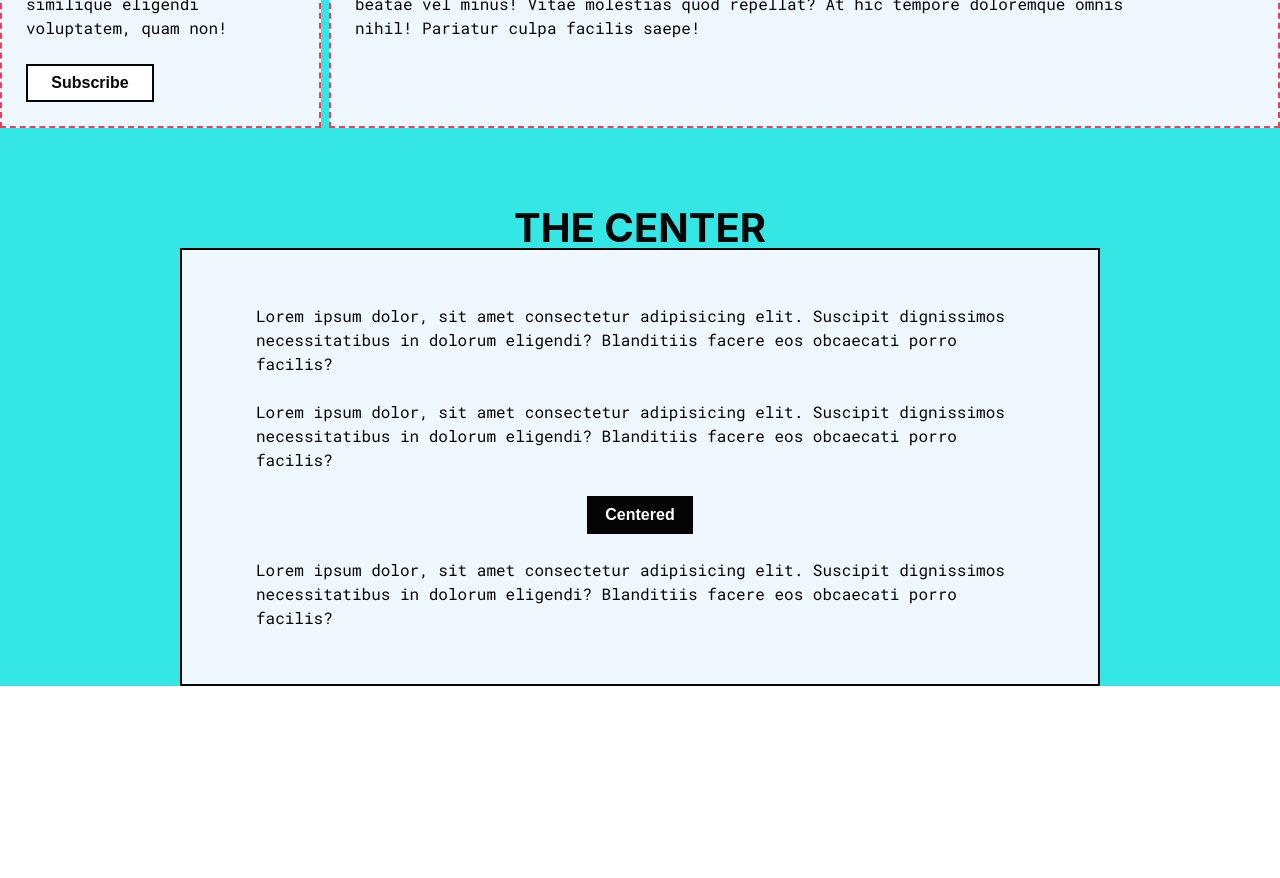
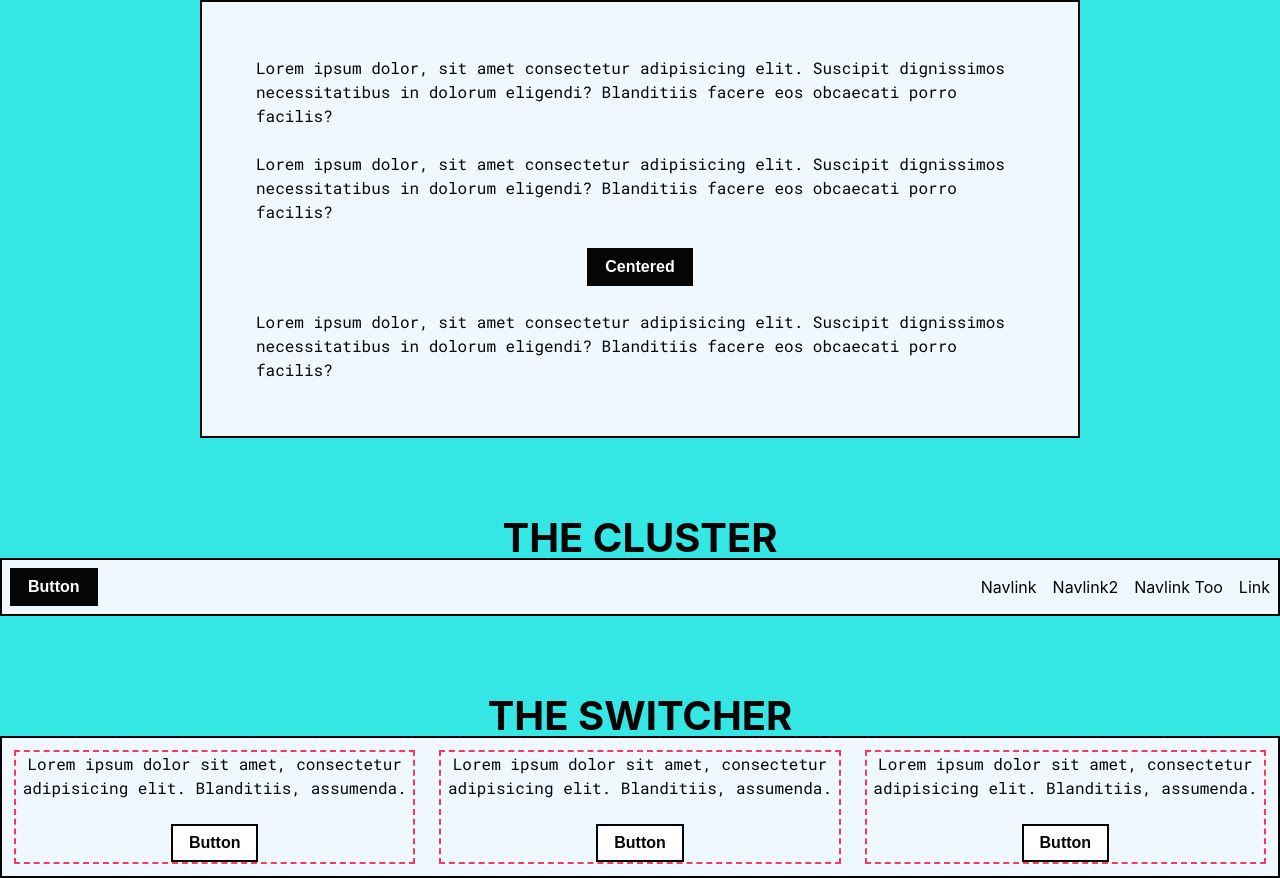
Before and after one commit to karamazov85/layout-sandbox, a React (Create React App) app: page / in a window 1280 px wide. Shown: the part 1760-2638 px from the top of the page. Before the commit the page ends 2446 px from the top, so only its background shows below. Built offline with nearby package versions, Linux system fonts and the light colour scheme.

Commit message:
added Cluster and Swticher components

```diff
--- a/src/App.css
+++ b/src/App.css
@@ -66,6 +66,7 @@ ol,
 a,
 p {
   margin: 0;
+  padding: 0;
 }
 
 img {
@@ -76,6 +77,12 @@ img {
 a,
 label {
   display: inline-block;
+  text-decoration: none;
+}
+
+ul {
+  list-style: none;
+  padding: 0;
 }
 
 h1 {
@@ -98,17 +105,22 @@ section {
   align-items: center;
 }
 
-.bg-cyan {
+.App {
   background-color: var(--clr-secondary-cyan);
 }
 
-/* classes for THE STACK */
+.site__title {
+  padding: 5rem;
+}
+
+/* classes for THE STACK - it will be shared */
 
 .stack {
   --space: 1.5rem;
   display: flex;
   flex-direction: column;
   justify-content: flex-start;
+  align-items: center;
 }
 
 .stack > * + * {
@@ -116,5 +128,5 @@ section {
 }
 
 .stack-small > * + * {
-  margin-top: 0.5rem;
+  margin-top: var(--space) / 3;
 }
--- a/src/App.js
+++ b/src/App.js
@@ -2,20 +2,28 @@ import './App.css';
 import Stack from "./stack/Stack"
 import Sidebar from "./sidebar/Sidebar"
 import Center from "./center/Center"
+import Cluster from "./cluster/Cluster"
+import Switcher from "./switcher/Switcher"
 
 const App = () => {
   return (
     <div className="App">
       <h1 className="site__title">Algorithmic CSS Layouts: no @media queries!</h1>
-      <section className="bg-cyan">
+      <section>
         <Stack />
       </section>
-      <section className="bg-cyan">
+      <section>
         <Sidebar />
       </section>
-      <div className="bg-cyan">
+      <section>
         <Center />
-      </div>
+      </section>
+      <section>
+        <Cluster />
+      </section>
+      <section>
+        <Switcher />
+      </section>
     </div>
   );
 }
--- a/src/button/Button.js
+++ b/src/button/Button.js
@@ -1,10 +1,10 @@
 import React from 'react'
 import "./button.css"
 
-const Button = ({ children, outline }) => {
+const Button = ({ children, outline, fullsize }) => {
     return (
         <>
-           <button className={outline ? "outline" : "full" }>
+           <button className={`${outline ? "outline" : "full"} ${fullsize ? "full-size" : ""}`}>
                {children}
            </button>
         </>
--- a/src/button/button.css
+++ b/src/button/button.css
@@ -14,3 +14,7 @@ button {
   background-color: var(--clr-primary-white);
   color: var(--clr-primary-dark);
 }
+
+.full-size {
+  max-width: 100%;
+}
--- /dev/null
+++ b/src/cluster/Cluster.js
@@ -0,0 +1,24 @@
+import React from 'react'
+import Button from '../button/Button';
+import "./cluster.css"
+
+const Cluster = () => {
+    return (
+        <>
+        <h1>THE CLUSTER</h1>
+        <div className="cluster">
+            <div>
+                <Button children="Button"/>
+                <ul>
+                    <li><a href="#">Navlink</a></li>
+                    <li><a href="#">Navlink2</a></li>
+                    <li><a href="#">Navlink Too</a></li>
+                    <li><a href="#">Link</a></li>
+                </ul>
+            </div>
+        </div>
+        </>
+    )
+}
+
+export default Cluster;
--- /dev/null
+++ b/src/cluster/cluster.css
@@ -0,0 +1,36 @@
+.cluster {
+  --space: 1rem;
+
+  /* for presentation only: */
+  width: 100%;
+  background-color: var(--clr-secondary-aliceblue);
+  border: 2px solid var(--clr-primary-dark);
+}
+
+.cluster > * {
+  display: flex;
+  flex-wrap: wrap;
+  justify-content: space-between;
+  align-items: center;
+  /* we need negative margin at the edges of the cluster to pull cluster elements to the edges of the cluster. Otherwise there will be extra margins when wrapping */
+  margin: (var(--space) / 2 * -1);
+}
+
+.cluster > * > * {
+  margin: calc(var(--space) / 2);
+}
+
+.cluster > * > :nth-child(2) {
+  display: flex;
+  flex-wrap: wrap;
+  justify-content: flex-start;
+  margin: (var(--space) / 2 * -1);
+}
+
+.cluster > * > :nth-child(2) > * {
+  margin: calc(var(--space) / 2);
+}
+
+h1 {
+  padding: 0;
+}
--- a/src/stack/Stack.js
+++ b/src/stack/Stack.js
@@ -17,9 +17,6 @@ const Stack = () => {
             </div>
             <Button children="Submit" outline={false}/>
         </div>
-        <br />
-        <br />
-        <br />
         <h1>THE STACK WITH TEXT</h1>
         <div className="text__container--outer stack">
             <h2>The Wasteland</h2>
--- /dev/null
+++ b/src/switcher/Switcher.js
@@ -0,0 +1,39 @@
+import React from "react"
+import Button from "../button/Button"
+import "./switcher.css"
+
+const Switcher = () => (
+    <>
+    <h1>THE SWITCHER</h1>
+    <div className="switcher">
+        <div className="">
+            <div className="card stack">
+                <p>Lorem ipsum dolor sit amet, consectetur adipisicing elit. Blanditiis, assumenda.</p>
+                <Button children="Button" outline />
+            </div>
+            <div className="card stack">
+                <p>Lorem ipsum dolor sit amet, consectetur adipisicing elit. Blanditiis, assumenda.</p>
+                <Button children="Button" outline />
+            </div>
+            <div className="card stack">
+                <p>Lorem ipsum dolor sit amet, consectetur adipisicing elit. Blanditiis, assumenda.</p>
+                <Button children="Button" outline />
+            </div>
+            {/* <div className="card">
+                <p>Lorem ipsum dolor sit amet, consectetur adipisicing elit. Blanditiis, assumenda.</p>
+                <Button children="Button" outline fullsize/>
+            </div>
+            <div className="card">
+                <p>Lorem ipsum dolor sit amet, consectetur adipisicing elit. Blanditiis, assumenda.</p>
+                <Button children="Button" outline fullsize/>
+            </div>
+            <div className="card">
+                <p>Lorem ipsum dolor sit amet, consectetur adipisicing elit. Blanditiis, assumenda.</p>
+                <Button children="Button" outline fullsize/>
+            </div> */}
+        </div>
+    </div>
+    </>
+)
+
+export default Switcher;
--- /dev/null
+++ b/src/switcher/switcher.css
@@ -0,0 +1,49 @@
+.switcher {
+  --space: 1.5rem;
+  --threshold: 60rem;
+
+  /* for presentation here only */
+  border: 2px solid var(--clr-primary-dark);
+  background-color: var(--clr-secondary-aliceblue);
+  font-family: var(--ff-secondary);
+}
+
+.switcher > * {
+  display: flex;
+  flex-wrap: wrap;
+
+  /* use negative margin techniqu to force all flex-elements to the border of the flex-container */
+  margin: calc(var(--spcace) / 2 * -1);
+
+  justify-content: center;
+  align-items: center;
+}
+
+.switcher > * > * {
+  flex-grow: 1;
+  /*  we take the threshold we set and  subtract from it the full witdh of the parent/container element and aument it to be a very large number.
+
+  If the number is negative, the parent is wider than the threshold value and CSS will drop the rule set and just applies flex-grow: 1 to all elements.
+
+  If the number is positive, the container width is smaller than the threshold - in that case the flex-basis will be a massive positive nuber and force all flex elements to take up full width of the container element*/
+
+  /* flex-basis: calc((var(--threshold) - 100%) * 999); */
+
+  /* ADVANCE VERSION: we used negative margins on the flex-container so it's now wider than its container by the value of that --space margin. So we need to subtract it from the 100% here to make sure the flex-container's full width is always === outer container's full width.*/
+  flex-basis: calc((var(--threshold) - 100% - var(--space)) * 999);
+
+  margin: calc(var(--space) / 2);
+
+  border: 2px dashed var(--clr-secondary-peach);
+  text-align: center;
+}
+
+/* if there are more than 4 flex elements in the flex container, we apply to the 5th element and then all its siblings (~ *) a flex basis of 100% - so even if we are above threshold, we only get a column arrangement, avoiding squashing the flex elements if there are too many of them for a nice horizontal arrangement.*/
+.switcher > * > :nth-last-child(n + 5),
+.switcher > * > :nth-last-child(n + 5) ~ * {
+  flex-basis: 100%;
+}
+
+.card > * {
+  max-width: 100%;
+}
```
Also changed, not shown: src/stack/stack.css (+15 -0 lines).
